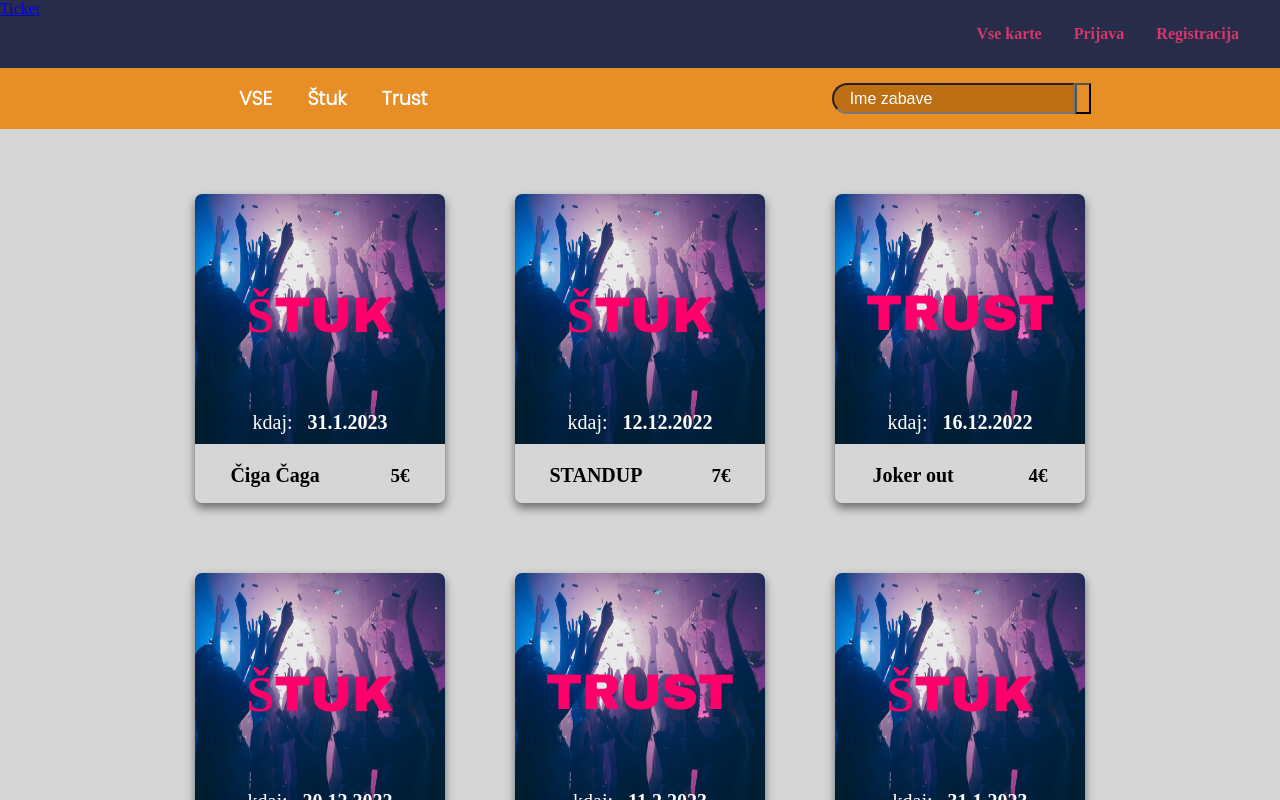
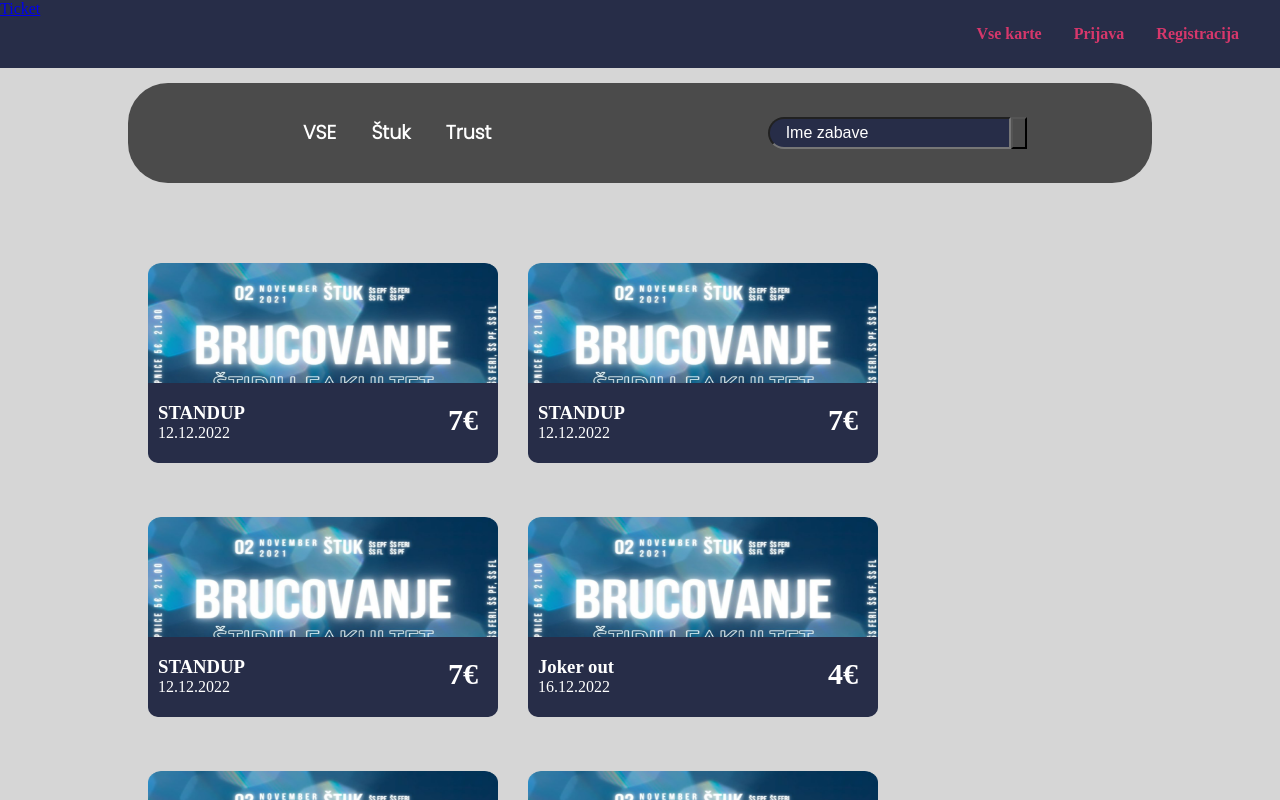
Before and after one commit to klemenNeco/rpo-projekt-frontend, a Next.js app: page /vsekarte in a window 1280 px wide. Shown: the top 800 px of the page. Built offline with nearby package versions, Linux system fonts and the light colour scheme.

Commit message:
dodelo gabijeve karte, input search, design...

```diff
--- a/components/carouselcard.js
+++ b/components/carouselcard.js
@@ -1,16 +1,33 @@
 import React from "react";
 import styles from "./carouselcard.module.css";
 
-const CarouselCard = () => {
+const CarouselCard = (props) => {
+  let naslov = "Brucovanje";
+  let klub = "Štuk";
+  let date = "02.11.2022 ob 19h";
+  let cena = 5;
+
+  if (props.naslov) {
+    naslov = props.naslov;
+  }
+  if (props.klub) {
+    klub = props.klub;
+  }
+  if (props.cena) {
+    cena = props.cena;
+  }
+  if (props.datum) {
+    date = props.datum;
+  }
   return (
     <div>
       <div className={styles.Item}>
         <div className={styles.itemText}>
           <div className={styles.right}>
-                <h3 className={styles.partyName}>Brucovanje</h3>
-                <p className={styles.dateof}>02.11.2022 ob 19h</p>
+            <h3 className={styles.partyName}>{naslov}</h3>
+            <p className={styles.dateof}>{date}</p>
           </div>
-              <h2 className={styles.price}>5€</h2>
+          <h2 className={styles.price}>{cena}€</h2>
         </div>
       </div>
     </div>
--- a/components/carouselcard.module.css
+++ b/components/carouselcard.module.css
@@ -15,6 +15,7 @@
 .itemText {
   width: 350px;
   height: 80px;
+  color: white;
   background-color: #272d48;
   position: absolute;
   bottom: 0px;
--- a/components/karta.js
+++ b/components/karta.js
@@ -20,7 +20,6 @@ const Karta = (props) => {
             <h4 className={styles.naslov}>{props.naslov}</h4>
             <p className={styles.ocena}>{props.cena}€</p>
           </div>
-          <div className={styles.opis}></div>
         </div>
       </div>
     </div>
--- a/pages/vsekarte.js
+++ b/pages/vsekarte.js
@@ -8,10 +8,8 @@ import Karta from "../components/karta";
 import CarouselCard from "../components/carouselcard";
 
 const vsekarte = (props) => {
-  let štuk = false;
-  let trust = false;
-  const podatki = [
-    { klub: "ŠTUK", cena: 5, datum: "31.1.2023", naslov: "Čiga Čaga" },
+  let podatki = [
+    { klub: "ŠTUK", cena: 12, datum: "31.1.2023", naslov: "Brucovanje" },
     { klub: "ŠTUK", cena: 7, datum: "12.12.2022", naslov: "STANDUP" },
     { klub: "TRUST", cena: 4, datum: "16.12.2022", naslov: "Joker out" },
     { klub: "ŠTUK", cena: 10, datum: "20.12.2022", naslov: "DJ-Nej" },
@@ -27,7 +25,18 @@ const vsekarte = (props) => {
     { klub: "ŠTUK", cena: 10, datum: "20.12.2022", naslov: "DJ-Nej" },
     { klub: "TRUST", cena: 20, datum: "11.2.2023", naslov: "Nuci" },
   ];
+  podatki = podatki.sort(
+    (a, b) =>
+      new Date(...a.datum.split(".").reverse()) -
+      new Date(...b.datum.split(".").reverse())
+  );
   const [filtrirani, setFiltrirani] = useState(podatki);
+  const [search, setSearch] = useState();
+
+  const updateSearch = (e) => {
+    e.preventDefault();
+    setSearch(e.target.value.toLowerCase());
+  };
 
   const showStuk = (e) => {
     e.preventDefault();
@@ -48,6 +57,15 @@ const vsekarte = (props) => {
   const showVse = (e) => {
     e.preventDefault();
     setFiltrirani(podatki);
+  };
+
+  const findSimilar = (e) => {
+    e.preventDefault();
+    setFiltrirani(
+      podatki.filter((dogodek) => {
+        return dogodek.naslov.toLowerCase().includes(search);
+      })
+    );
   };
 
   return (
@@ -85,8 +103,9 @@ const vsekarte = (props) => {
                 type="search"
                 placeholder="Ime zabave"
                 className={styles.inputText}
+                onChange={updateSearch}
               ></input>
-              <button>
+              <button onClick={findSimilar}>
                 <i></i>
               </button>
             </div>
@@ -95,7 +114,7 @@ const vsekarte = (props) => {
       </div>
       <div className={styles.container}>
         {filtrirani.map((item, index) => (
-          <Karta {...filtrirani[index]} />
+          <CarouselCard {...filtrirani[index]} />
         ))}
       </div>
     </Layout>
--- a/styles/vsekarte.module.css
+++ b/styles/vsekarte.module.css
@@ -2,14 +2,17 @@
 div.vse {
   padding: 0;
   margin: 0;
-  --primary-color: #bf6f13;
-  --secondary-color: #e88e27;
+  --primary-color: #272d48;
+  --secondary-color: #4b4b4b;
   font-family: "Poppins", sans-serif;
 }
 .header {
   background-color: var(--secondary-color);
-  height: 100%;
-  width: 100%;
+  height: 100px;
+  border-radius: 40px;
+  width: 80%;
+  margin: auto;
+  margin-top: 15px;
   display: flex;
   justify-content: space-around;
   margin-bottom: 30px;
@@ -88,6 +91,5 @@ div.vse {
   margin: auto;
   width: 80%;
   display: flex;
-  justify-content: center;
   flex-wrap: wrap;
 }
```
Lines whose indentation alone changed are shown as unchanged.
